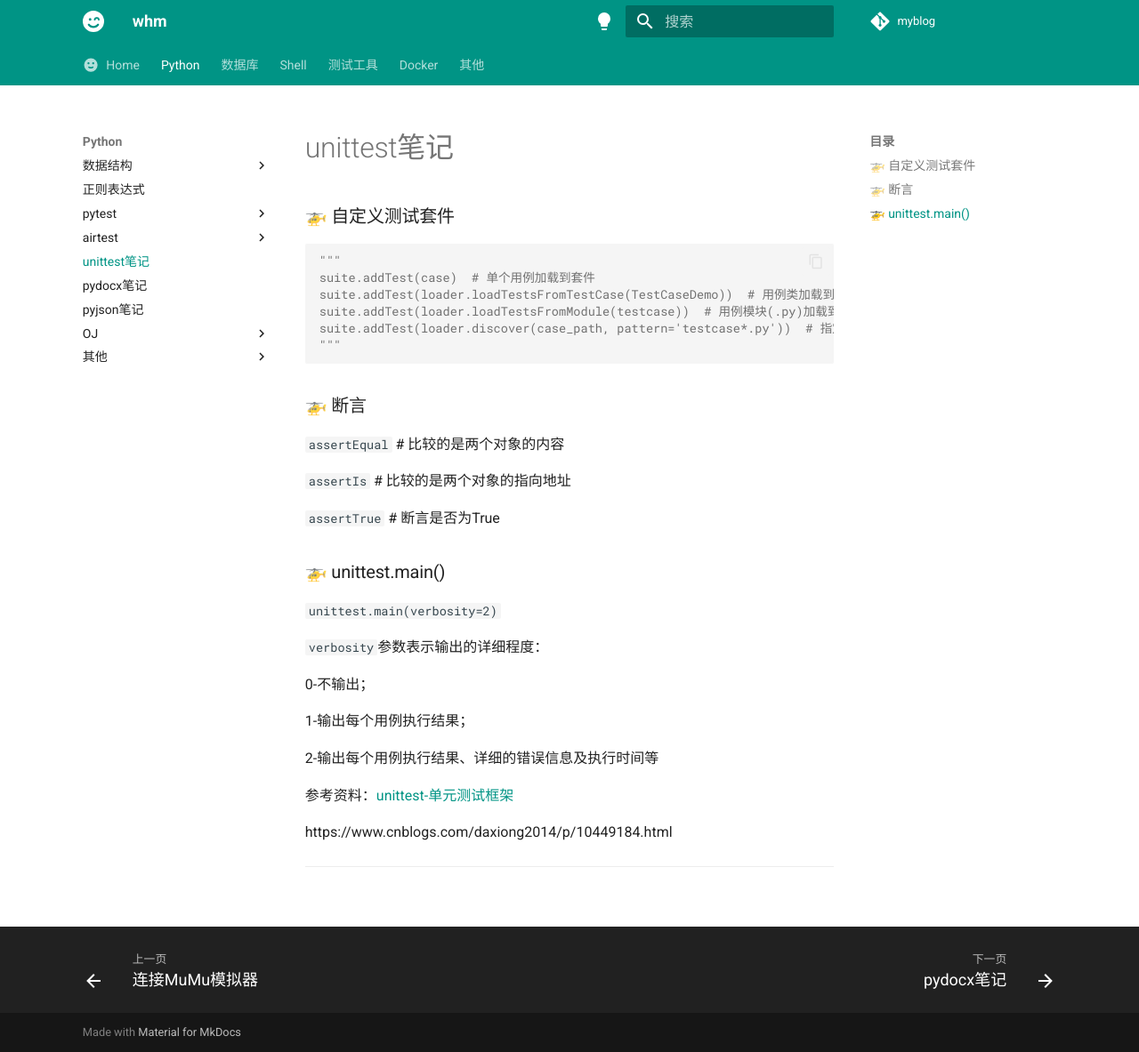
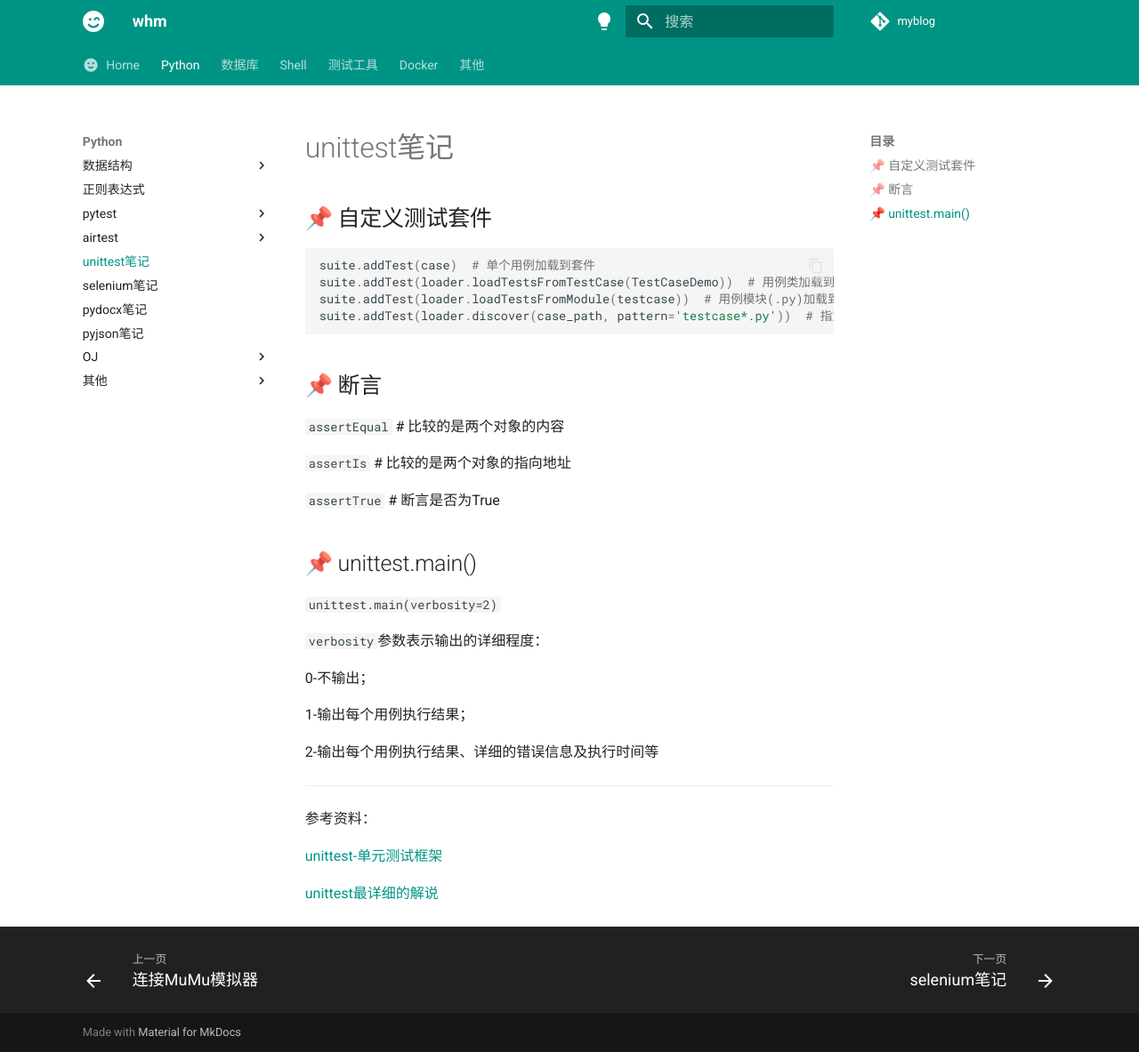
Before and after one commit to Jork-S-B/Jork-S-B.github.io, an MkDocs documentation site: the page built from docs/python/unittest/unittest_notes.md, in a window 1280 px wide and 1183 px high. Shown: the whole window at 89% size. Built offline with MkDocs 1.6.1 and Material for MkDocs 9.7.7, drawn with Linux system fonts in a browser that asks for light colours; comment, search, counter and statistics services are not loaded.

Commit message:
补充selenium笔记，修改unittest笔记格式

````diff
--- a/docs/python/unittest/unittest_notes.md
+++ b/docs/python/unittest/unittest_notes.md
@@ -1,15 +1,13 @@
 
-### 🚁 自定义测试套件
+## 📌 自定义测试套件
 ```python
-"""
 suite.addTest(case)  # 单个用例加载到套件
 suite.addTest(loader.loadTestsFromTestCase(TestCaseDemo))  # 用例类加载到套件
 suite.addTest(loader.loadTestsFromModule(testcase))  # 用例模块(.py)加载到套件
 suite.addTest(loader.discover(case_path, pattern='testcase*.py'))  # 指定路径加载，默认加载该路径下所有test开头的用例
-"""
 ```
 
-### 🚁 断言
+## 📌 断言
 
 `assertEqual`  # 比较的是两个对象的内容
 
@@ -18,7 +16,7 @@
 `assertTrue`  # 断言是否为True
 
 
-### 🚁 unittest.main()
+## 📌 unittest.main()
 
 `unittest.main(verbosity=2)`
 
@@ -30,8 +28,10 @@
 
 2-输出每个用例执行结果、详细的错误信息及执行时间等
 
-参考资料：[unittest-单元测试框架](https://docs.python.org/zh-cn/3/library/unittest.html)
+---
 
-https://www.cnblogs.com/daxiong2014/p/10449184.html
+参考资料：
 
----
+[unittest-单元测试框架](https://docs.python.org/zh-cn/3/library/unittest.html)
+
+[unittest最详细的解说](https://www.cnblogs.com/daxiong2014/p/10449184.html)
--- a/mkdocs.yml
+++ b/mkdocs.yml
@@ -21,6 +21,7 @@
     - airtest:
         - 连接MuMu模拟器: python/airtest/mumu_sim.md
     - unittest笔记: python/unittest/unittest_notes.md
+    - selenium笔记: python/selenium/selenium_notes.md
     - pydocx笔记: python/pydocx/pydocx_notes.md
     - pyjson笔记: python/pyjson/pyjson_notes.md
     - OJ:
````
Also changed, not shown: docs/python/selenium/selenium_notes.md (added, +48 -0 lines).
